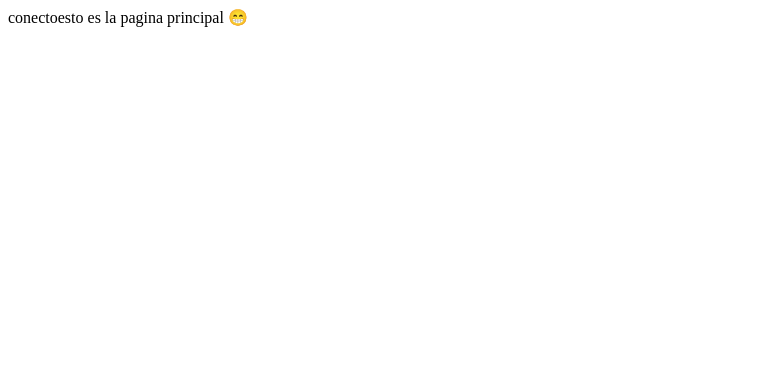
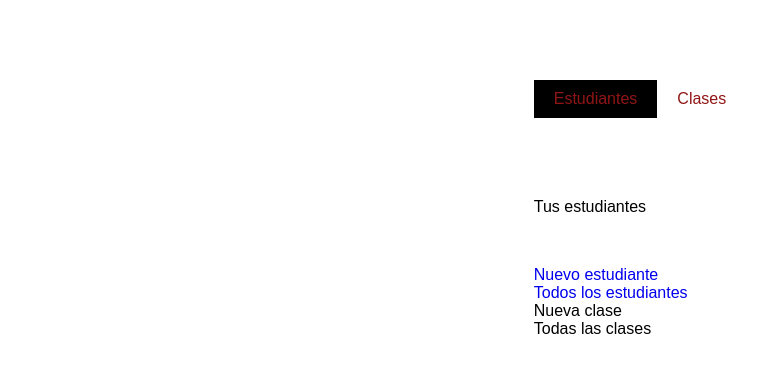
Before and after one commit to gabiota31/trabajofinal, a PHP site: page /pag_principal.php in a window 1280 px wide. Shown: the top 373 px of the page, without its empty margins (0-781 px from the left). Run offline with PHP 8.4, Linux system fonts and the light colour scheme; data that the repository does not hold is empty.

Commit message:
casi corroboración de que no haya usuarios repetidos, si son solo numeros lo toma, si hay letra no. intentando que tocando las tarjetas redireccione a ese estudiante especifico. tarjetas que muestre los estudiantes y las clases redi. objetos del main de la pag principal redi

```diff
--- /dev/null
+++ b/cardsClases.php
@@ -0,0 +1,36 @@
+<?php
+
+$conexion = mysqli_connect('localhost','root', '', "trabajofinal");
+$sql="select * from clase";
+$consulta=mysqli_query($conexion, $sql);
+
+
+?>
+
+<!DOCTYPE html>
+<html lang="es">
+<head>
+    <meta charset="UTF-8">
+    <meta http-equiv="X-UA-Compatible" content="IE=edge">
+    <meta name="viewport" content="width=device-width, initial-scale=1.0">
+    <title>Pagina principal</title>
+    <link rel="stylesheet" href="estilosPagPrin.css">
+</head>
+<body>
+    <main>
+        <div class="nom-caterg">Tus Clases</div>
+        <div class="contenedor-data">
+            <?php
+            while($mostrar=mysqli_fetch_array($consulta)){
+            ?>
+                <div class="nomEstud"><?php echo $mostrar['temaClase'] ?></div>
+            <?php
+            }
+            ?>
+        </div>
+    </main>
+
+
+
+</body>
+</html>
--- /dev/null
+++ b/cardsEstud.php
@@ -0,0 +1,47 @@
+<?php
+
+$conexion = mysqli_connect('localhost','root', '', "trabajofinal");
+$sql="select * from estudiante";
+$consulta=mysqli_query($conexion, $sql);
+
+
+?>
+
+<!DOCTYPE html>
+<html lang="es">
+<head>
+    <meta charset="UTF-8">
+    <meta http-equiv="X-UA-Compatible" content="IE=edge">
+    <meta name="viewport" content="width=device-width, initial-scale=1.0">
+    <title>Pagina principal</title>
+    <link rel="stylesheet" href="estilosPagPrin.css">
+</head>
+<body>
+    <main>
+        <div class="nom-caterg">Tus estudiantes</div>
+        <div class="contenedor-data">
+            <?php
+            while($mostrar=mysqli_fetch_array($consulta)){
+            ?>
+                <div id="<?php echo $mostrar['nomEstud'] ?>" class="nomEstud"><?php echo $mostrar['nomEstud'] ?></div>
+            <?php
+            }
+            ?>
+        </div>
+    </main>
+
+    <script src="">
+        //ACA LO QUE PODRIA HACER (NO SE COMO) ES HACER UN LISTENER PARA QUE TOME EL ID DEL DIV EN VEZ DE HACERLO CON PHP
+        var estu = document.getElementById('<?php echo $mostrar['nomEstud'] ?>')
+
+        function ancla(){
+            alert('deberia ser un ancla')
+        }
+
+        estu.addEventListener('click', ancla)
+    </script>
+
+
+
+</body>
+</html>
--- /dev/null
+++ b/dinamica.js
@@ -0,0 +1,26 @@
+var cardsEstud = document.getElementById('cardsEstud')
+var cardsClases = document.getElementById('cardsClases')
+
+var bClases = document.getElementById('b-clases')
+var bEstud = document.getElementById('b-estud')
+
+function alerta(){
+    alert('buenas')
+}
+
+function cambiaClases(){
+    cardsEstud.style.display = 'none'
+    cardsClases.style.display = 'block'
+    bClases.style.backgroundColor= 'black'
+    bEstud.style.backgroundColor= 'white'
+}
+
+function cambiaEstud(){
+    cardsClases.style.display = 'none'
+    cardsEstud.style.display = 'block'
+    bEstud.style.backgroundColor= 'black'
+    bClases.style.backgroundColor= 'white'
+}
+
+bClases.addEventListener('click',cambiaClases)
+bEstud.addEventListener('click',cambiaEstud)
--- /dev/null
+++ b/estilosPagPrin.css
@@ -0,0 +1,72 @@
+*{
+    margin: 0;
+    padding: 0;
+    box-sizing: border-box;
+    font-family: Arial, Helvetica, sans-serif;
+}
+
+main{
+    margin: 50px auto;
+    width: max-content;
+}
+
+.contenedor-data {
+    display: flex;
+    justify-content: left;
+}
+
+.nomEstud{
+    margin: 10px 10px;
+    padding: 5px;
+    width: 100px;
+    height: 50px;
+    border: solid 1px;
+
+}
+
+.nomEstud:hover {
+    transform: translateY(-1.5px) translateX(1.5px);
+    box-shadow: -8px 9px 9px -6px rgba(0,0,0,0.44);
+    -webkit-box-shadow: -8px 9px 9px -6px rgba(0,0,0,0.44);
+    -moz-box-shadow: -8px 9px 9px -6px rgba(0,0,0,0.44);
+}
+
+a{
+    text-decoration: none;
+}
+
+
+.botones {
+    display: flex;
+    justify-items: left;
+}
+
+#b-clases, #b-estud {
+    width: max-content;
+    padding:10px 20px;
+    margin: 30px auto;
+    display: inline;
+
+}
+
+#b-clases {
+    color: rgb(145, 21, 21);
+    background-color: white;
+}
+
+#b-estud {
+    color: rgb(145, 21, 21);
+    background-color: black;
+}
+
+.boton:hover{
+    transform: translateY(-1.5px);
+}
+
+#cardsEstud {
+    display: block;
+}
+
+#cardsClases {
+    display: none;
+}
--- a/pag_principal.php
+++ b/pag_principal.php
@@ -2,12 +2,50 @@
 
 $conexion = mysqli_connect('localhost','root', '', "trabajofinal");
 
-if(mysqli_connect_errno()){
-    echo "error";
-}else{
-    echo "conecto";
-};
+?>
 
-echo "esto es la pagina principal 😁";
+<!DOCTYPE html>
+<html lang="es">
+<head>
+    <meta charset="UTF-8">
+    <meta http-equiv="X-UA-Compatible" content="IE=edge">
+    <meta name="viewport" content="width=device-width, initial-scale=1.0">
+    <title>Pagina principal</title>
+    <link rel="stylesheet" href="estilosPagPrin.css">
+</head>
+<body>
+    <main>
+        <div class="botones">
+            <div class="boton" id="b-estud"> Estudiantes</div>
+            <div class="boton" id="b-clases"> Clases</div>
+        </div>
+        <div class="contenedor-data">
+            <div id="cardsEstud">
+            <?php
+            include 'cardsEstud.php';
+            ?>
+            </div>
 
-?>
+            <div id="cardsClases">
+            <?php
+            include 'cardsClases.php';
+            ?>
+            </div>
+        </div>
+
+        <section>
+            <a href="nuevEstud.html"> <div>Nuevo estudiante</div></a>
+            <a href="datos.php"> <div>Todos los estudiantes</div> </a>
+            <div>Nueva clase</div>
+            <div>Todas las clases</div>
+        </section>
+
+
+    </main>
+
+
+    <script src='dinamica.js'></script>
+
+
+</body>
+</html>
```
Also changed, not shown: insertNuevEstud.php (+5 -2 lines), insertNuevUsu.php (+50 -12 lines), nuevUsu.html (+6 -6 lines), tablaEstud.php (renamed from datos.php, +4 -41 lines).
